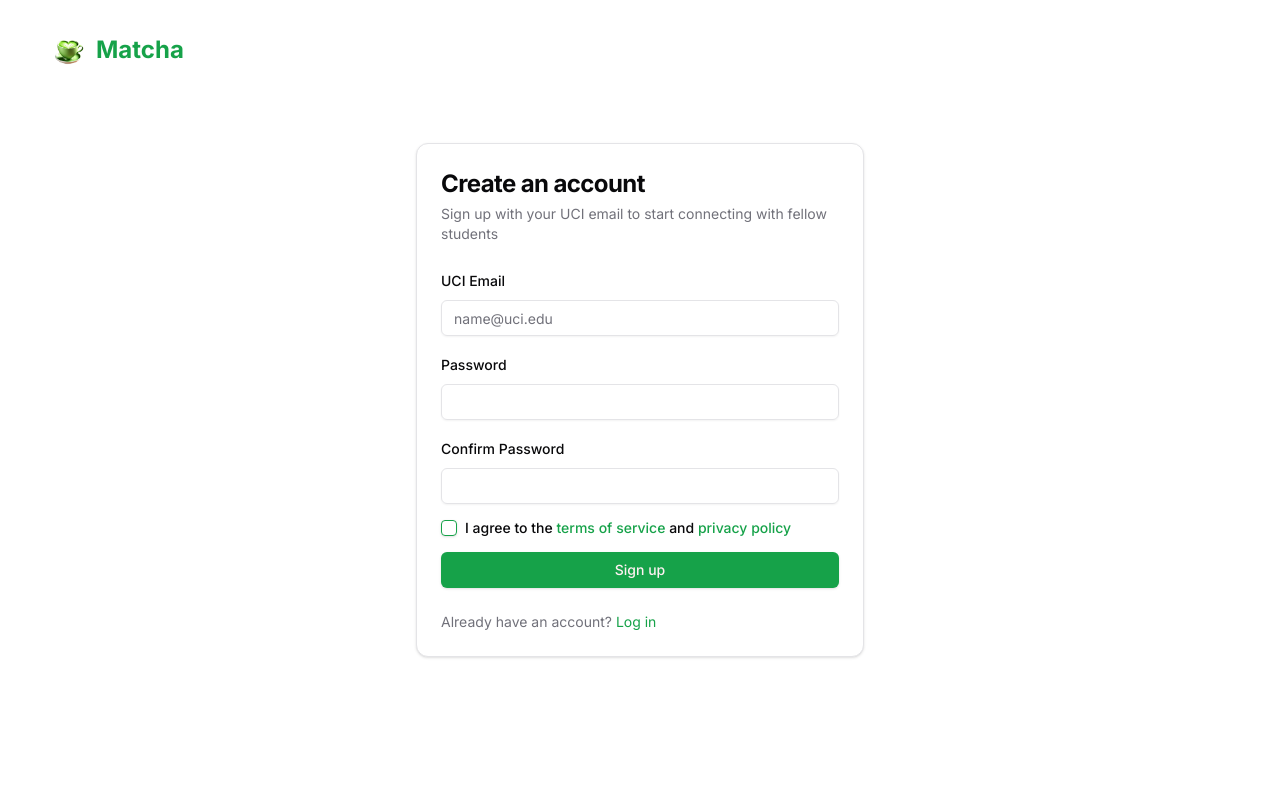
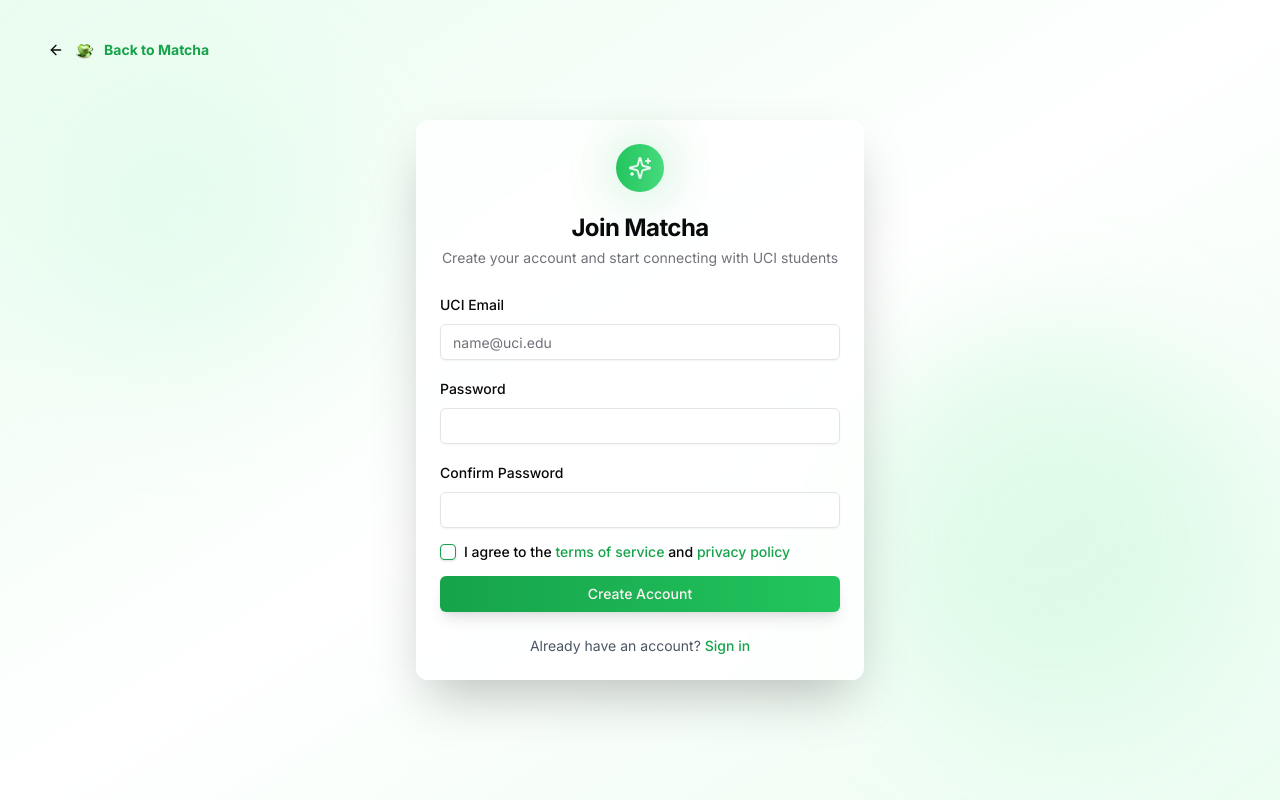
Before and after one commit to YumengLiu6044/matcha, a Next.js app in the folder frontend/: page /signup in a window 1280 px wide. Built offline with nearby package versions, Linux system fonts and the light colour scheme; no server answers.

Commit message:
made login and signup pretty

```diff
--- a/frontend/src/app/login/page.tsx
+++ b/frontend/src/app/login/page.tsx
@@ -18,7 +18,7 @@
   CardHeader,
   CardTitle,
 } from "@/components/ui/card";
-import { AlertCircle, Loader2 } from "lucide-react";
+import { AlertCircle, Loader2, ArrowLeft } from "lucide-react";
 import { Alert, AlertDescription } from "@/components/ui/alert";
 
 export default function LoginPage() {
@@ -52,37 +52,52 @@
   };
 
   return (
-    <div className="container flex h-screen w-screen flex-col items-center justify-center">
-      <Link href="/" className="absolute left-4 top-4 md:left-8 md:top-8">
-        <Button variant="ghost" className="gap-2">
+    <div className="min-h-screen bg-gradient-to-br from-green-50 via-white to-green-50 flex items-center justify-center p-4">
+      {/* Background Pattern */}
+      <div className="absolute inset-0 bg-gradient-to-br from-green-100/30 via-transparent to-green-100/20"></div>
+      <div className="absolute top-20 left-10 w-72 h-72 bg-green-200/20 rounded-full blur-3xl"></div>
+      <div className="absolute bottom-20 right-10 w-96 h-96 bg-green-300/20 rounded-full blur-3xl"></div>
+
+      <Link href="/" className="absolute left-4 top-4 md:left-8 md:top-8 z-10">
+        <Button variant="ghost" className="gap-2 hover:bg-white/80">
+          <ArrowLeft className="h-4 w-4" />
           <Image
             src="/images/matcha-logo.png"
             alt="Matcha Logo"
-            width={40}
-            height={40}
+            width={24}
+            height={24}
             className="rounded-full"
           />
-          <span className="font-bold text-2xl text-primary">Matcha</span>
+          <span className="font-bold text-green-600">Back to Matcha</span>
         </Button>
       </Link>
 
-      <Card className="w-full max-w-md">
-        <CardHeader className="space-y-1">
-          <CardTitle className="text-2xl font-bold">Log in</CardTitle>
-          <CardDescription>
-            Enter your UCI credentials to access your account
-          </CardDescription>
+      <Card className="w-full max-w-md relative bg-white/80 backdrop-blur-sm shadow-2xl border-0">
+        <CardHeader className="space-y-1 text-center">
+          <div className="flex justify-center mb-4">
+            <div className="relative">
+              <Image
+                src="/images/matcha-logo.png"
+                alt="Matcha Logo"
+                width={48}
+                height={48}
+                className="rounded-full"
+              />
+              <div className="absolute -top-1 -right-1 h-3 w-3 bg-green-500 rounded-full animate-pulse"></div>
+            </div>
+          </div>
+          <CardTitle className="text-2xl font-bold">Welcome back</CardTitle>
+          <CardDescription>Sign in to your UCI Matcha account</CardDescription>
         </CardHeader>
         <CardContent>
           {error && (
             <Alert variant="destructive" className="mb-4">
-              <AlertCircle className="h-6 w-6" />
+              <AlertCircle className="h-4 w-4" />
               <AlertDescription>{error}</AlertDescription>
             </Alert>
           )}
 
-          <form onSubmit={handleSubmit}>
-            <div className="space-y-4">
+          <form onSubmit={handleSubmit} className="space-y-4">
             <div className="space-y-2">
               <Label htmlFor="email">UCI Email</Label>
               <Input
@@ -91,6 +106,7 @@
                 placeholder="name@uci.edu"
                 value={email}
                 onChange={(e) => setEmail(e.target.value)}
+                className="bg-white/50"
                 required
               />
             </div>
@@ -99,7 +115,7 @@
                 <Label htmlFor="password">Password</Label>
                 <Link
                   href="/forgot-password"
-                    className="text-xs text-primary hover:underline"
+                  className="text-xs text-green-600 hover:underline"
                 >
                   Forgot password?
                 </Link>
@@ -109,26 +125,33 @@
                 type="password"
                 value={password}
                 onChange={(e) => setPassword(e.target.value)}
+                className="bg-white/50"
                 required
               />
             </div>
-              <Button type="submit" className="w-full" disabled={loading}>
+            <Button
+              type="submit"
+              className="w-full bg-gradient-to-r from-green-600 to-green-500 hover:from-green-700 hover:to-green-600 shadow-lg"
+              disabled={loading}
+            >
               {loading ? (
                 <>
                   <Loader2 className="mr-2 h-4 w-4 animate-spin" />
-                    Logging in...
+                  Signing in...
                 </>
               ) : (
-                  "Log in"
+                "Sign in"
               )}
             </Button>
-            </div>
           </form>
         </CardContent>
         <CardFooter>
-          <p className="text-center text-sm text-muted-foreground">
+          <p className="text-center text-sm text-gray-600 w-full">
             Don&apos;t have an account?{" "}
-            <Link href="/signup" className="text-primary hover:underline">
+            <Link
+              href="/signup"
+              className="text-green-600 hover:underline font-medium"
+            >
               Sign up
             </Link>
           </p>
--- a/frontend/src/app/signup/page.tsx
+++ b/frontend/src/app/signup/page.tsx
@@ -1,106 +1,95 @@
-"use client";
+"use client"
 
-import type React from "react";
+import type React from "react"
 
-import { useState } from "react";
-import Link from "next/link";
-import Image from "next/image";
-import { Button } from "@/components/ui/button";
-import { Input } from "@/components/ui/input";
-import { Label } from "@/components/ui/label";
-import {
-  Card,
-  CardContent,
-  CardDescription,
-  CardFooter,
-  CardHeader,
-  CardTitle,
-} from "@/components/ui/card";
-import { AlertCircle, Loader2 } from "lucide-react";
-import { Alert, AlertDescription } from "@/components/ui/alert";
-import { Checkbox } from "@/components/ui/checkbox";
-import {
-  getAuth,
-  createUserWithEmailAndPassword,
-  signInWithEmailAndPassword,
-} from "firebase/auth";
-import { doc, setDoc } from "firebase/firestore";
-import { db, app } from "@/lib/firebase"; // make sure this is your configured Firebase export
+import { useState } from "react"
+import Link from "next/link"
+import Image from "next/image"
+import { Button } from "@/components/ui/button"
+import { Input } from "@/components/ui/input"
+import { Label } from "@/components/ui/label"
+import { Card, CardContent, CardDescription, CardFooter, CardHeader, CardTitle } from "@/components/ui/card"
+import { AlertCircle, Loader2, ArrowLeft, Sparkles } from "lucide-react"
+import { Alert, AlertDescription } from "@/components/ui/alert"
+import { Checkbox } from "@/components/ui/checkbox"
+import { getAuth, createUserWithEmailAndPassword, signInWithEmailAndPassword } from "firebase/auth"
+import { doc, setDoc } from "firebase/firestore"
+import { db, app } from "@/lib/firebase" // make sure this is your configured Firebase export
 
 export default function SignupPage() {
-  const [email, setEmail] = useState("");
-  const [password, setPassword] = useState("");
-  const [confirmPassword, setConfirmPassword] = useState("");
-  const [loading, setLoading] = useState(false);
-  const [error, setError] = useState("");
+  const [email, setEmail] = useState("")
+  const [password, setPassword] = useState("")
+  const [confirmPassword, setConfirmPassword] = useState("")
+  const [loading, setLoading] = useState(false)
+  const [error, setError] = useState("")
 
   const handleSubmit = async (e: React.FormEvent) => {
-    e.preventDefault();
-    setError("");
+    e.preventDefault()
+    setError("")
 
-    const uciEmailRegex = /^[a-z]{1,10}[0-9]{1,10}@uci\.edu$/i;
+    const uciEmailRegex = /^[a-z]{1,10}[0-9]{1,10}@uci\.edu$/i
     if (!uciEmailRegex.test(email)) {
-      setError("Please use your UCI email address");
-      return;
+      setError("Please use your UCI email address")
+      return
     }
 
     if (password !== confirmPassword) {
-      setError("Passwords do not match");
-      return;
+      setError("Passwords do not match")
+      return
     }
 
-    setLoading(true);
-    const auth = getAuth(app);
+    setLoading(true)
+    const auth = getAuth(app)
 
     try {
-      const userCredential = await createUserWithEmailAndPassword(
-        auth,
-        email,
-        password
-      );
-      const user = userCredential.user;
+      const userCredential = await createUserWithEmailAndPassword(auth, email, password)
+      const user = userCredential.user
 
       // Save user info in Firestore
       await setDoc(doc(db, "users", user.uid), {
         uid: user.uid,
         email: user.email,
         createdAt: new Date().toISOString(),
-      });
+      })
 
       // Automatically sign in the user after signup
-      await signInWithEmailAndPassword(auth, email, password);
+      await signInWithEmailAndPassword(auth, email, password)
 
-      window.location.href = "/onboarding";
+      window.location.href = "/onboarding"
     } catch (err: any) {
-      setError(err.message || "Signup failed");
+      setError(err.message || "Signup failed")
     } finally {
-      setLoading(false);
+      setLoading(false)
     }
-  };
+  }
 
   return (
-    <div className="container flex h-screen w-screen flex-col items-center justify-center">
-      <Link href="/" className="absolute left-4 top-4 md:left-8 md:top-8">
-        <Button variant="ghost" className="gap-2">
-          <Image
-            src="/images/matcha-logo.png"
-            alt="Matcha Logo"
-            width={40}
-            height={40}
-            className="rounded-full"
-          />
-          <span className="font-bold text-2xl text-primary">Matcha</span>
+    <div className="min-h-screen bg-gradient-to-br from-green-50 via-white to-green-50 flex items-center justify-center p-4">
+      {/* Background Pattern */}
+      <div className="absolute inset-0 bg-gradient-to-br from-green-100/30 via-transparent to-green-100/20"></div>
+      <div className="absolute top-20 left-10 w-72 h-72 bg-green-200/20 rounded-full blur-3xl"></div>
+      <div className="absolute bottom-20 right-10 w-96 h-96 bg-green-300/20 rounded-full blur-3xl"></div>
+
+      <Link href="/" className="absolute left-4 top-4 md:left-8 md:top-8 z-10">
+        <Button variant="ghost" className="gap-2 hover:bg-white/80">
+          <ArrowLeft className="h-4 w-4" />
+          <Image src="/images/matcha-logo.png" alt="Matcha Logo" width={24} height={24} className="rounded-full" />
+          <span className="font-bold text-green-600">Back to Matcha</span>
         </Button>
       </Link>
 
-      <Card className="w-full max-w-md">
-        <CardHeader className="space-y-1">
-          <CardTitle className="text-2xl font-bold">
-            Create an account
-          </CardTitle>
-          <CardDescription>
-            Sign up with your UCI email to start connecting with fellow students
-          </CardDescription>
+      <Card className="w-full max-w-md relative bg-white/80 backdrop-blur-sm shadow-2xl border-0">
+        <CardHeader className="space-y-1 text-center">
+          <div className="flex justify-center mb-4">
+            <div className="relative">
+              <div className="w-12 h-12 bg-gradient-to-r from-green-500 to-green-400 rounded-full flex items-center justify-center">
+                <Sparkles className="h-6 w-6 text-white" />
+              </div>
+              <div className="absolute inset-0 bg-gradient-to-r from-green-400 to-green-600 rounded-full blur-xl opacity-30 scale-110"></div>
+            </div>
+          </div>
+          <CardTitle className="text-2xl font-bold">Join Matcha</CardTitle>
+          <CardDescription>Create your account and start connecting with UCI students</CardDescription>
         </CardHeader>
         <CardContent>
           {error && (
@@ -110,8 +99,7 @@
             </Alert>
           )}
 
-          <form onSubmit={handleSubmit}>
-            <div className="space-y-4">
+          <form onSubmit={handleSubmit} className="space-y-4">
             <div className="space-y-2">
               <Label htmlFor="email">UCI Email</Label>
               <Input
@@ -120,6 +108,7 @@
                 placeholder="name@uci.edu"
                 value={email}
                 onChange={(e) => setEmail(e.target.value)}
+                className="bg-white/50"
                 required
               />
             </div>
@@ -130,6 +119,7 @@
                 type="password"
                 value={password}
                 onChange={(e) => setPassword(e.target.value)}
+                className="bg-white/50"
                 required
               />
             </div>
@@ -140,6 +130,7 @@
                 type="password"
                 value={confirmPassword}
                 onChange={(e) => setConfirmPassword(e.target.value)}
+                className="bg-white/50"
                 required
               />
             </div>
@@ -150,40 +141,40 @@
                 className="text-sm font-medium leading-none peer-disabled:cursor-not-allowed peer-disabled:opacity-70"
               >
                 I agree to the{" "}
-                  <Link href="/terms" className="text-primary hover:underline">
+                <Link href="/terms" className="text-green-600 hover:underline">
                   terms of service
                 </Link>{" "}
                 and{" "}
-                  <Link
-                    href="/privacy"
-                    className="text-primary hover:underline"
-                  >
+                <Link href="/privacy" className="text-green-600 hover:underline">
                   privacy policy
                 </Link>
               </label>
             </div>
-              <Button type="submit" className="w-full" disabled={loading}>
+            <Button
+              type="submit"
+              className="w-full bg-gradient-to-r from-green-600 to-green-500 hover:from-green-700 hover:to-green-600 shadow-lg"
+              disabled={loading}
+            >
               {loading ? (
                 <>
                   <Loader2 className="mr-2 h-4 w-4 animate-spin" />
                   Creating account...
                 </>
               ) : (
-                  "Sign up"
+                "Create Account"
               )}
             </Button>
-            </div>
           </form>
         </CardContent>
         <CardFooter>
-          <p className="text-center text-sm text-muted-foreground">
+          <p className="text-center text-sm text-gray-600 w-full">
             Already have an account?{" "}
-            <Link href="/login" className="text-primary hover:underline">
-              Log in
+            <Link href="/login" className="text-green-600 hover:underline font-medium">
+              Sign in
             </Link>
           </p>
         </CardFooter>
       </Card>
     </div>
-  );
+  )
 }
```
Also changed, not shown: frontend/src/app/page.tsx (+12 -6 lines). Lines whose indentation alone changed are shown as unchanged.
